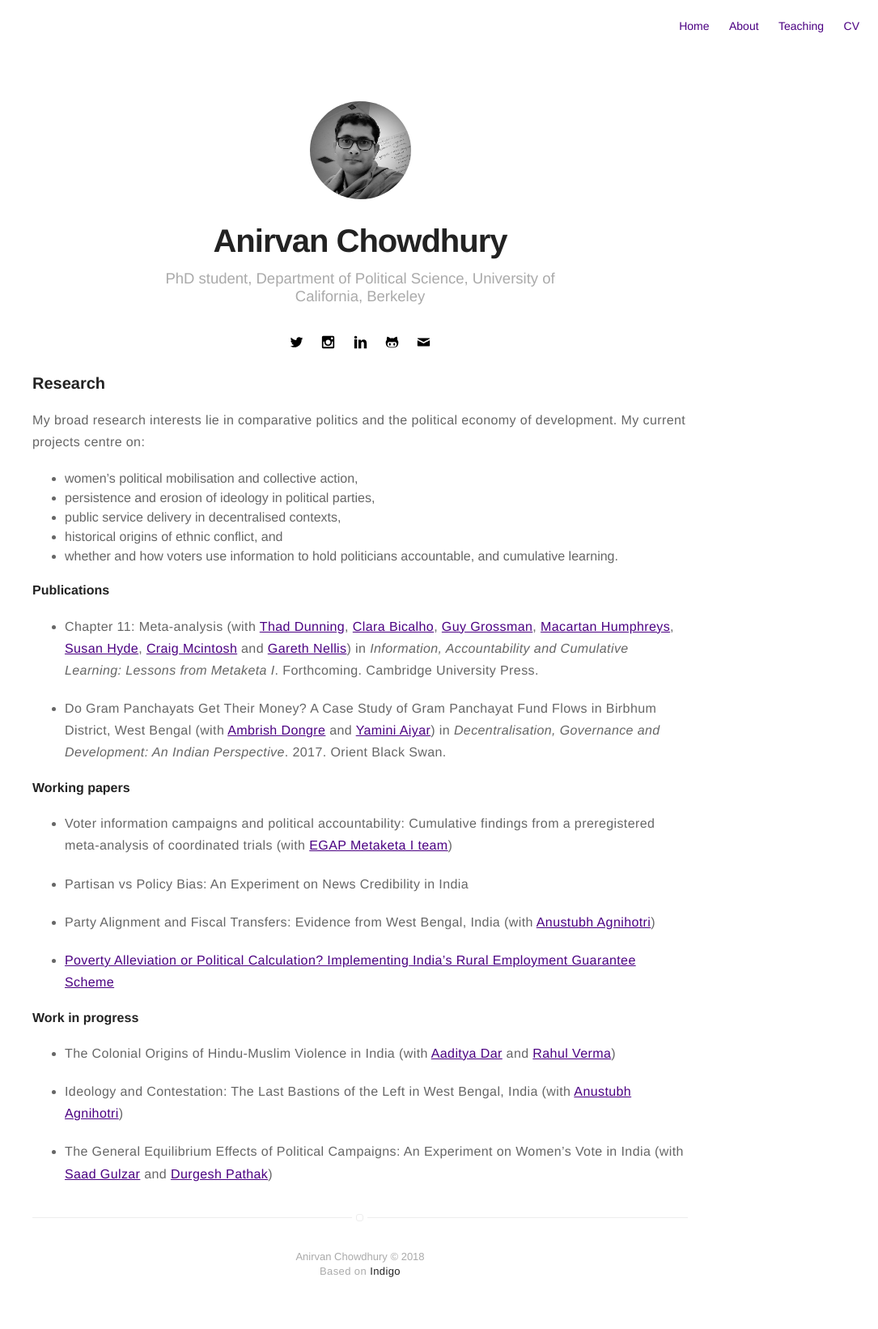
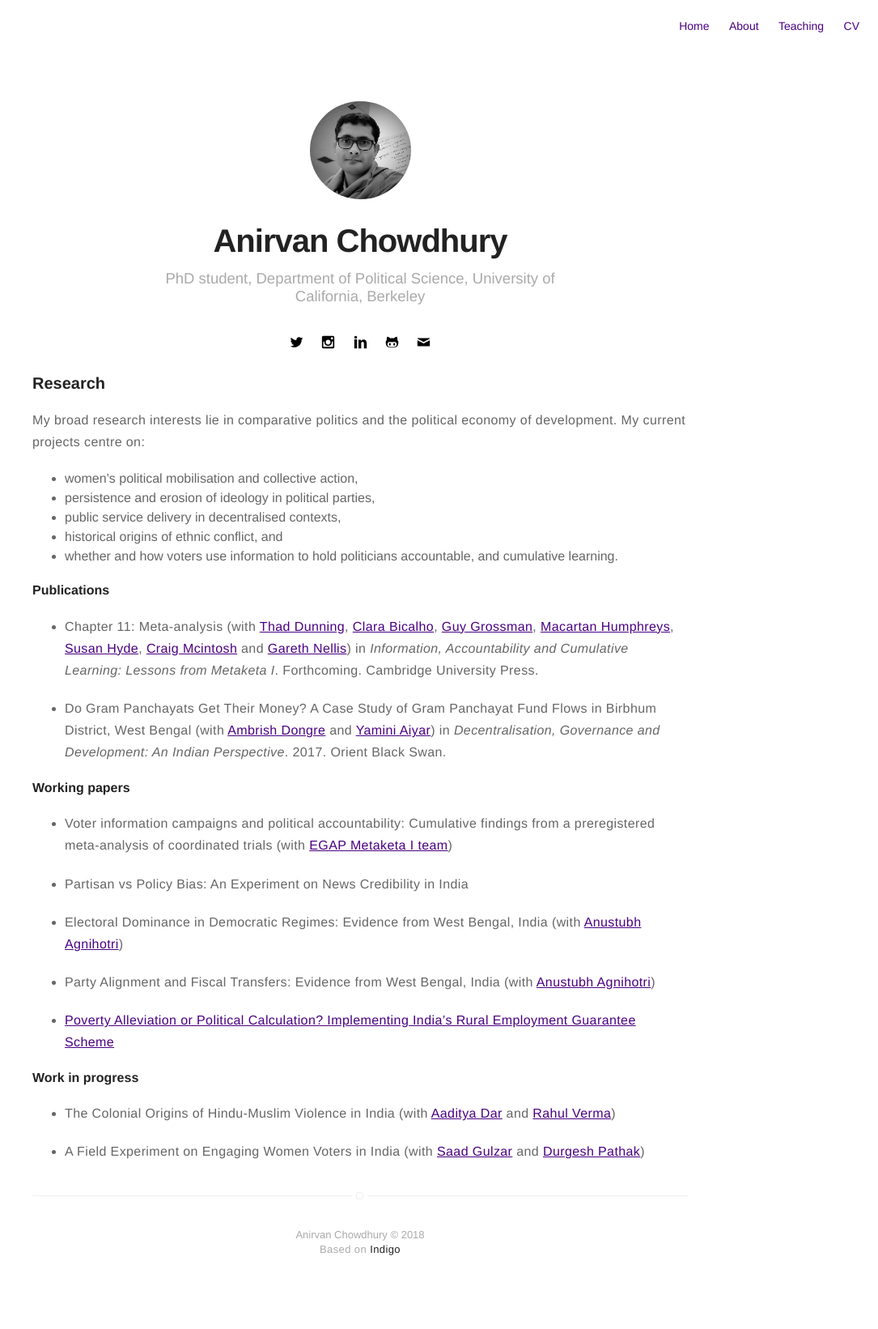
Before and after one commit to anirvanchowdhury/anirvanchowdhury.github.io, a Jekyll site: the page built from research.md, in a window 1280 px wide. Shown: the whole page at 81% size, without its empty margins (195-1280 px from the left). Built offline with Jekyll 4.4.1, drawn with Linux system fonts in a browser that asks for light colours; after the commit the page ends 1614 px from its top, so only the background shows below that.

Commit message:
paper name change

```diff
--- a/research.md
+++ b/research.md
@@ -22,6 +22,8 @@ My broad research interests lie in comparative politics and the political econom
 
 * Partisan vs Policy Bias: An Experiment on News Credibility in India
 
+* Electoral Dominance in Democratic Regimes: Evidence from West Bengal, India (with [Anustubh Agnihotri](http://polisci.berkeley.edu/people/person/anustubh-agnihotri))
+
 * Party Alignment and Fiscal Transfers: Evidence from West Bengal, India (with [Anustubh Agnihotri](http://polisci.berkeley.edu/people/person/anustubh-agnihotri))
 
 * [Poverty Alleviation or Political Calculation? Implementing India's Rural Employment Guarantee Scheme](https://papers.ssrn.com/sol3/papers.cfm?abstract_id=2555738)
@@ -29,6 +31,4 @@ My broad research interests lie in comparative politics and the political econom
 #### Work in progress
 * The Colonial Origins of Hindu-Muslim Violence in India (with [Aaditya Dar](https://aadityadar.com/) and [Rahul Verma](http://polisci.berkeley.edu/people/person/rahul-verma))
 
-* Ideology and Contestation: The Last Bastions of the Left in West Bengal, India (with [Anustubh Agnihotri](http://polisci.berkeley.edu/people/person/anustubh-agnihotri))
-
-* The General Equilibrium Effects of Political Campaigns: An Experiment on Women's Vote in India (with [Saad Gulzar](http://saadgulzar.com/) and [Durgesh Pathak](http://aamaadmiparty.org/teams/durgesh-pathak/))
+* A Field Experiment on Engaging Women Voters in India (with [Saad Gulzar](http://saadgulzar.com/) and [Durgesh Pathak](http://aamaadmiparty.org/teams/durgesh-pathak/))
```
